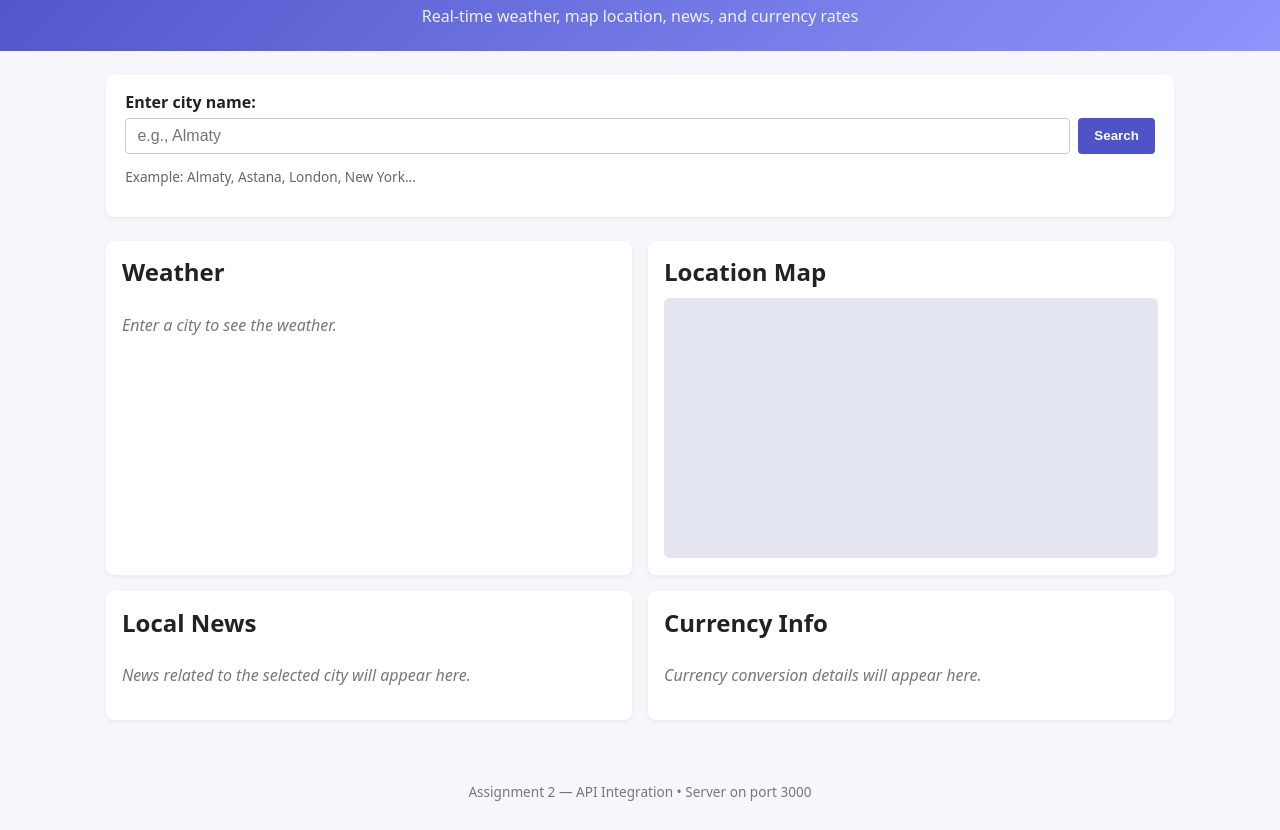
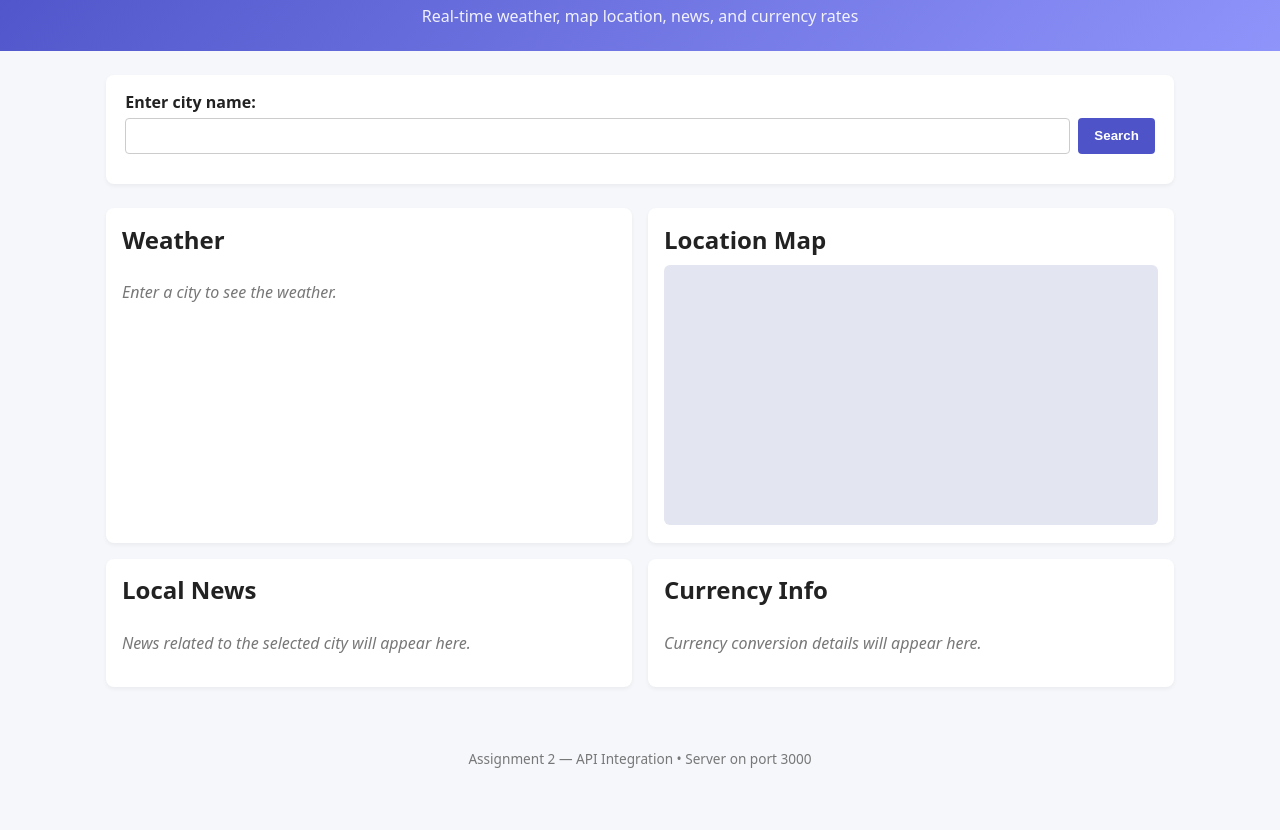
Before and after one commit to cuhakc/backend2, a website: page public/index.html in a window 1280 px wide. Shown: the part 66-896 px from the top of the page. After the commit the page ends 864 px from the top, so only its background shows below. Drawn offline with Linux system fonts and the light colour scheme.

Commit message:
Update index.html

```diff
--- a/public/index.html
+++ b/public/index.html
@@ -16,10 +16,9 @@
     <section class="search-section">
       <label for="cityInput">Enter city name:</label>
       <div class="search-row">
-        <input type="text" id="cityInput" placeholder="e.g., Almaty" />
+        <input type="text" id="cityInput" />
         <button id="searchBtn">Search</button>
       </div>
-      <p class="hint">Example: Almaty, Astana, London, New York...</p>
       <p id="errorMessage" class="error"></p>
     </section>
 
@@ -34,7 +33,6 @@
       <section class="card" id="mapCard">
         <h2>Location Map</h2>
         <div id="map" class="map-container">
-          <!-- Map iframe will be inserted here -->
         </div>
       </section>
 
```
